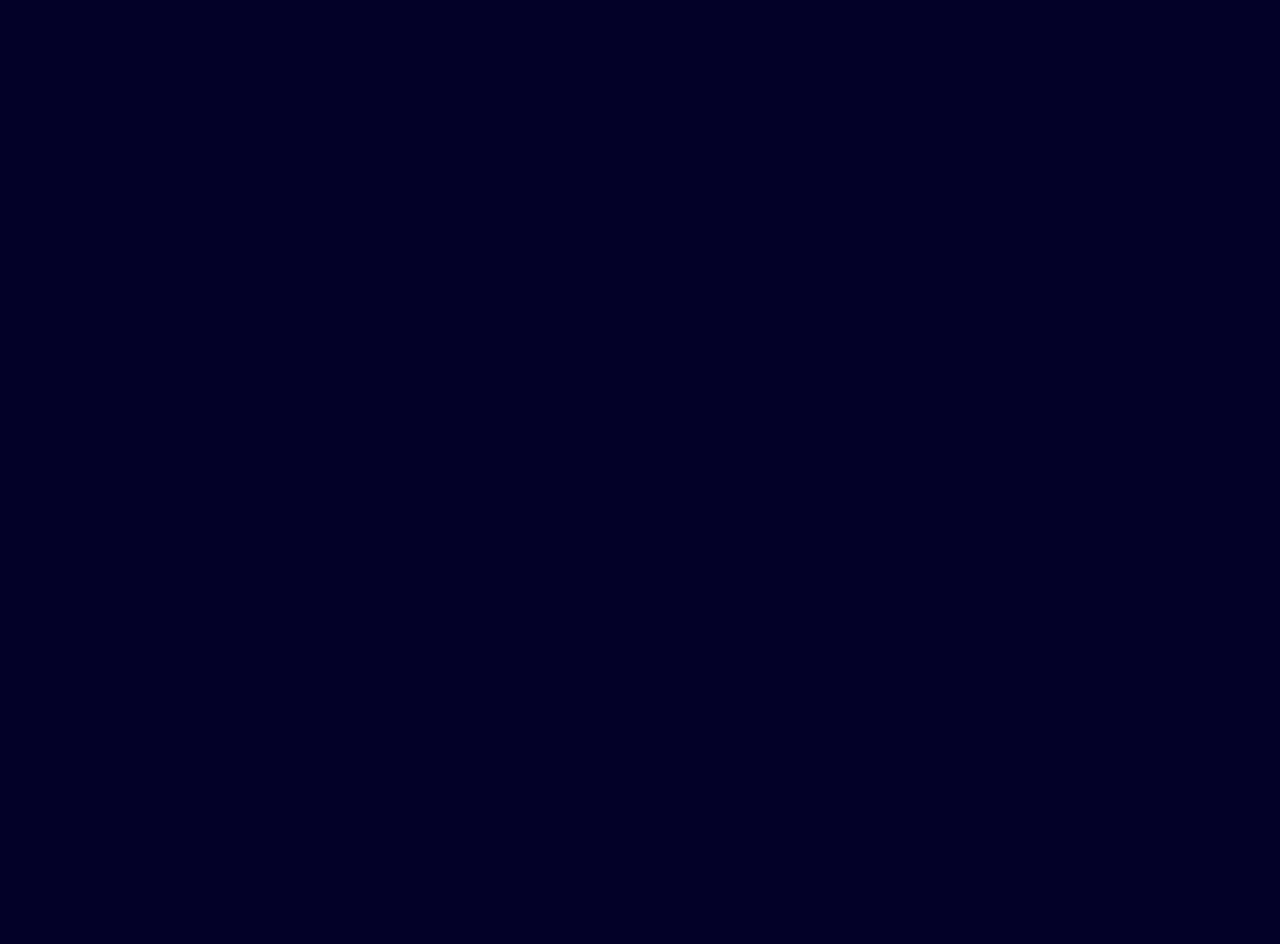
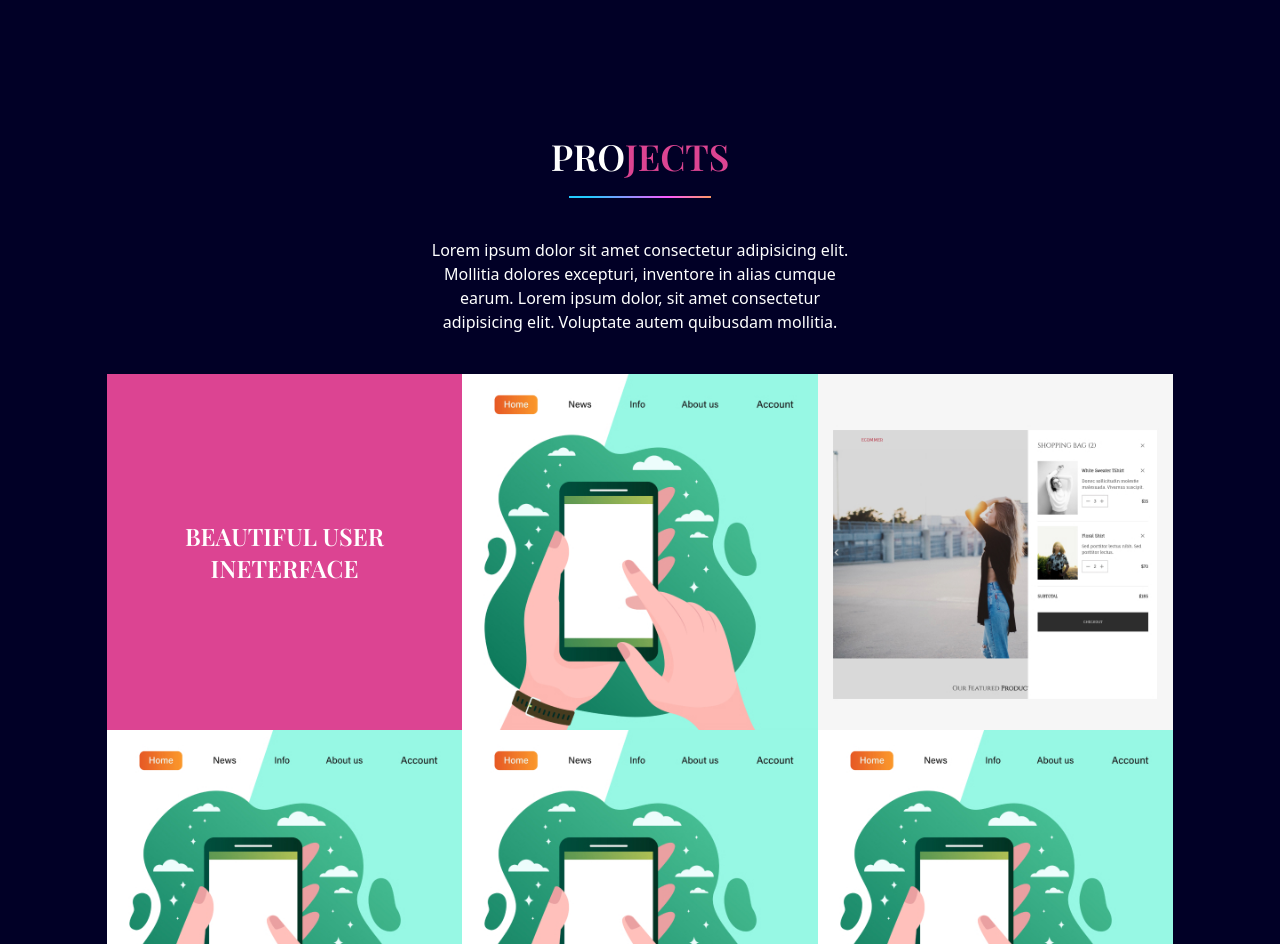
Before and after one commit to NithinPrathapan/Nithin-Prathapan-Personal-Portfolio, a React (Vite) app: page / in a window 1280 px wide. Shown: the part 1660-2604 px from the top of the page. Before the commit the page ends 1712 px from the top, so only its background shows below. Built offline with nearby package versions, Linux system fonts and the light colour scheme; a web font is replaced by a local one.

Commit message:
project initial styling

```diff
--- a/src/App.jsx
+++ b/src/App.jsx
@@ -5,6 +5,7 @@
 import Landing from "./components/Landing";
 import LineGradient from "./components/LineGradient";
 import MySkills from "./components/MySkills";
+import Projects from "./components/Projects";
 
 const App = () => {
   const [selectedPage, setSelectedpage] = useState("home");
@@ -35,6 +36,10 @@
       <div className="w-5/6 mx-auto md:h-full">
         <MySkills />
       </div>
+      <LineGradient />
+      <div className="w-5/6 mx-auto md:h-full">
+        <Projects />
+      </div>
     </div>
   );
 };
--- /dev/null
+++ b/src/components/Projects.jsx
@@ -0,0 +1,115 @@
+import React from "react";
+import LineGradient from "./LineGradient";
+import { motion } from "framer-motion";
+import project1 from "../assets/project-1.jpeg";
+import project2 from "../assets/project-2.jpeg";
+import project3 from "../assets/project-3.jpeg";
+import project4 from "../assets/project-4.jpeg";
+import project5 from "../assets/project-5.jpeg";
+
+const container = {
+  hidden: {},
+  visible: {
+    transition: {
+      staggerChildren: 0.2,
+    },
+  },
+};
+
+const projectVariant = {
+  hidden: { opacity: 0, scale: 0.8 },
+  visible: { opacity: 1, scale: 1 },
+};
+const Project = ({ title, img }) => {
+  const overlayStyles = `absolute h-full w-full opacity-0 hover:opacity-90 transition duration-500
+    bg-grey z-30 flex flex-col justify-center items-center text-center p-16 text-deep_blue`;
+  const projectTitle = title.split(" ").join("-").toLowerCase();
+
+  return (
+    <motion.div variants={projectVariant} className="relative">
+      <div className={overlayStyles}>
+        <p className="text-2xl font-playfair">{title}</p>
+        <p className="mt-7">
+          Curabitur arcu erat, accumsan id imperdiet et, porttitor at sem. Nulla
+          porttitor accumsan tincidunt.
+        </p>
+      </div>
+      <img src={img} alt={projectTitle} />
+    </motion.div>
+  );
+};
+
+const Projects = () => {
+  return (
+    <section id="projects" className="pt-48 pb-48 ">
+      {/* heading section */}
+      <motion.div
+        className=" md:w-2/5 mx-auto text-center "
+        initial="hidden"
+        whileInView="visible"
+        viewport={{ once: true, amount: 0.5 }}
+        transition={{ delay: 0.2, duration: 0.5 }}
+        variants={{
+          hidden: { opacity: 0, y: -50 },
+          visible: { opacity: 1, y: 0 },
+        }}
+      >
+        <div>
+          <p className="font-playfair font-semibold text-4xl ">
+            PRO<span className="text-red ">JECTS</span>
+          </p>
+
+          <div className=" flex justify-center mt-5">
+            <LineGradient width="w-1/3" />
+          </div>
+        </div>
+
+        <p className="mt-10 mb-10">
+          Lorem ipsum dolor sit amet consectetur adipisicing elit. Mollitia
+          dolores excepturi, inventore in alias cumque earum. Lorem ipsum dolor,
+          sit amet consectetur adipisicing elit. Voluptate autem quibusdam
+          mollitia.
+        </p>
+      </motion.div>
+      {/* projects */}
+      <div className="flex justify-center">
+        <motion.div
+          className=" sm:grid sm:grid-cols-3  "
+          initial="hidden"
+          whileInView="visible"
+          viewport={{ once: true, amount: 0.5 }}
+          transition={{ delay: 0.2, duration: 0.5 }}
+          variants={container}
+        >
+          {/* row1  */}
+          <div
+            className="flex uppercase justify-center text-center items-center p-10 bg-red
+          max-w-[400px] max-h-[400px] text-2xl font-playfair font-semibold"
+          >
+            beautiful user ineterface
+          </div>
+          <Project title="Project 1" img={project1} />
+          <Project title="Project 2" img={project2} />
+
+          {/* row 2 */}
+          <Project title="Project 3" img={project1} />
+          <Project title="Project 4" img={project1} />
+          <Project title="Project 5" img={project1} />
+
+          {/* row 3 */}
+          <Project title="Project 6" img={project1} />
+          <Project title="Project 7" img={project1} />
+
+          <div
+            className="flex justify-center text-center items-center p-10 bg-blue uppercase
+          max-w-[400px] max-h-[400px] text-2xl font-playfair font-semibold"
+          >
+            smooth user interface
+          </div>
+        </motion.div>
+      </div>
+    </section>
+  );
+};
+
+export default Projects;
```
